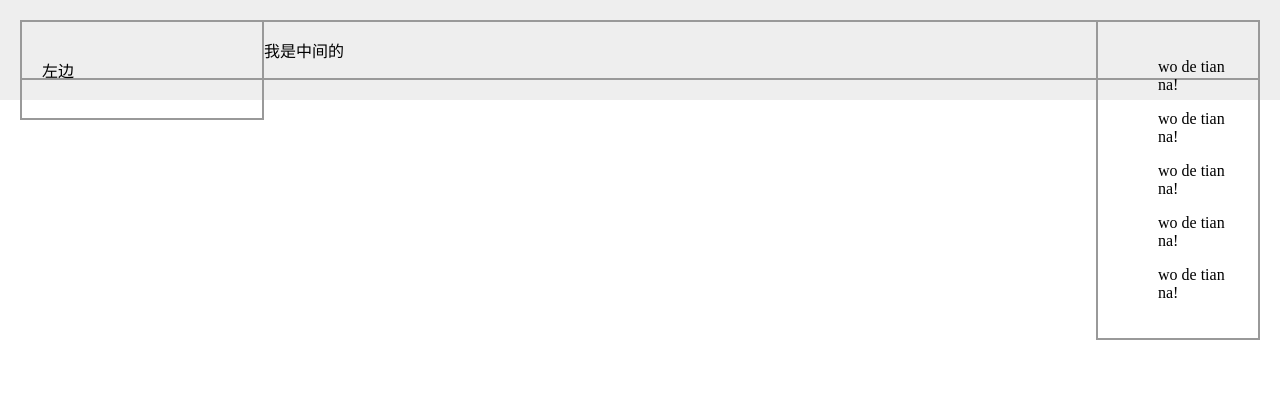
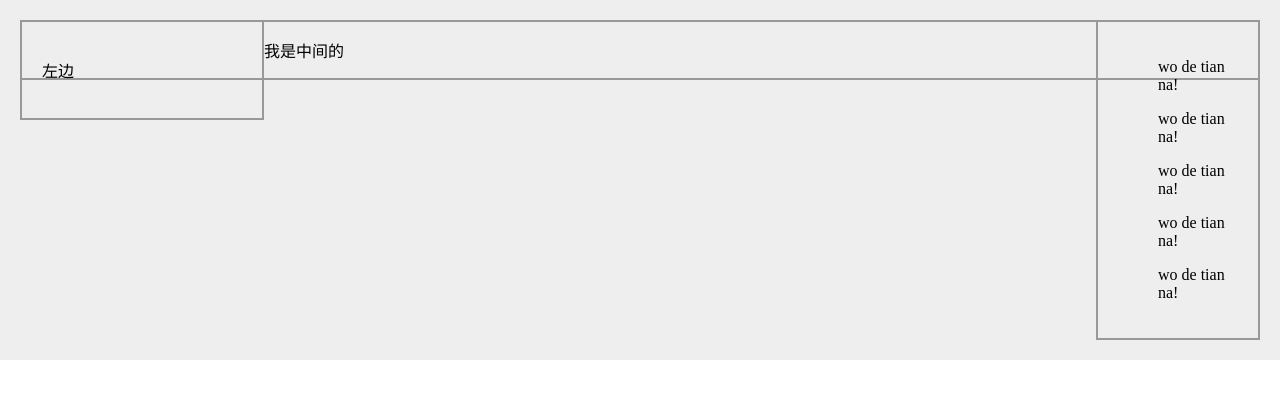
Before and after one commit to L-ios/baidu_17ife, a plain HTML site: page web_base/task_03/index.html in a window 1280 px wide. Drawn offline with Linux system fonts and the light colour scheme.

Commit message:
清除浮动，overflow

```diff
--- a/web_base/task_03/index.html
+++ b/web_base/task_03/index.html
@@ -34,6 +34,7 @@
         background-color: #eee;
         padding: 20px;
         height: auto;
+        overflow: auto;s
     }
 </style>
 </head>
```
